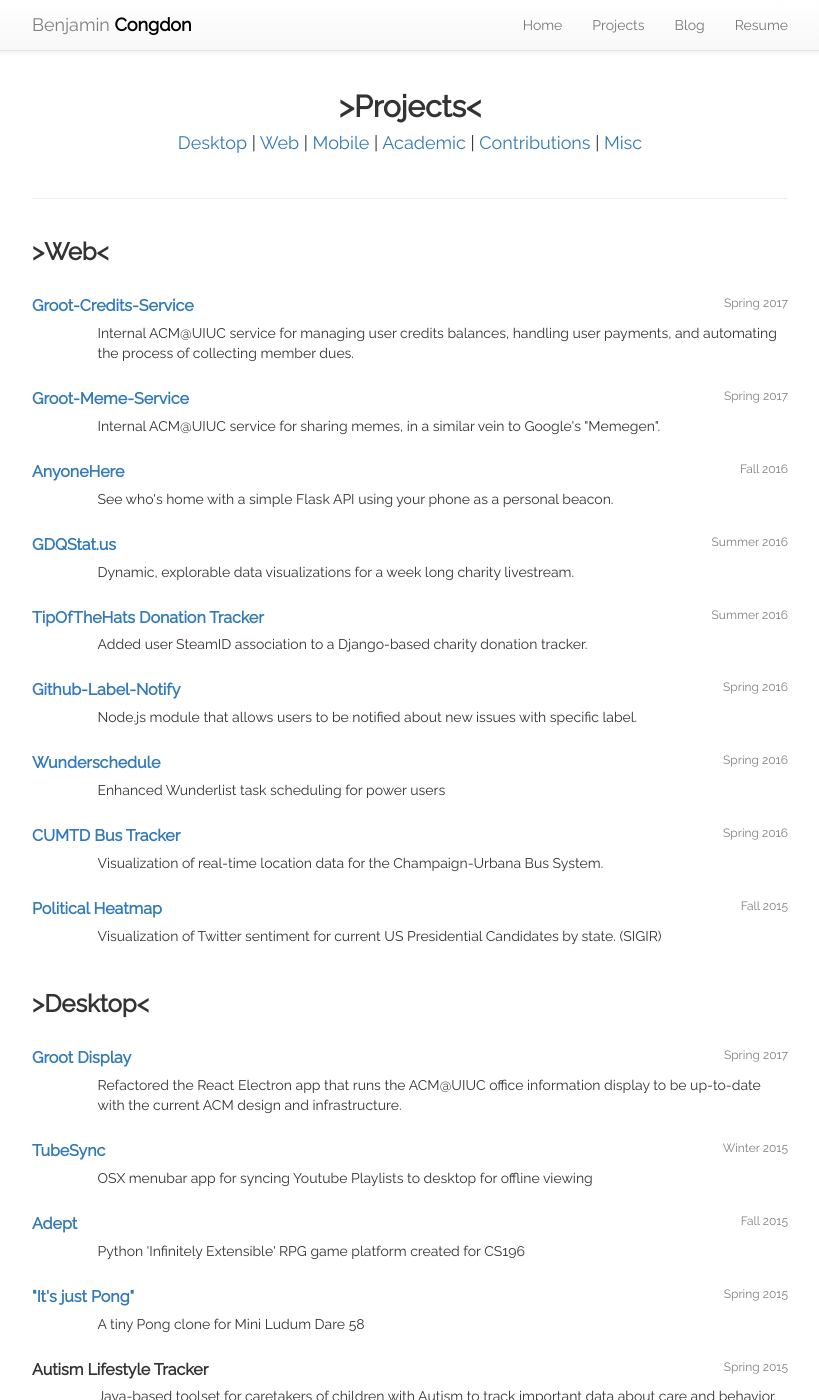
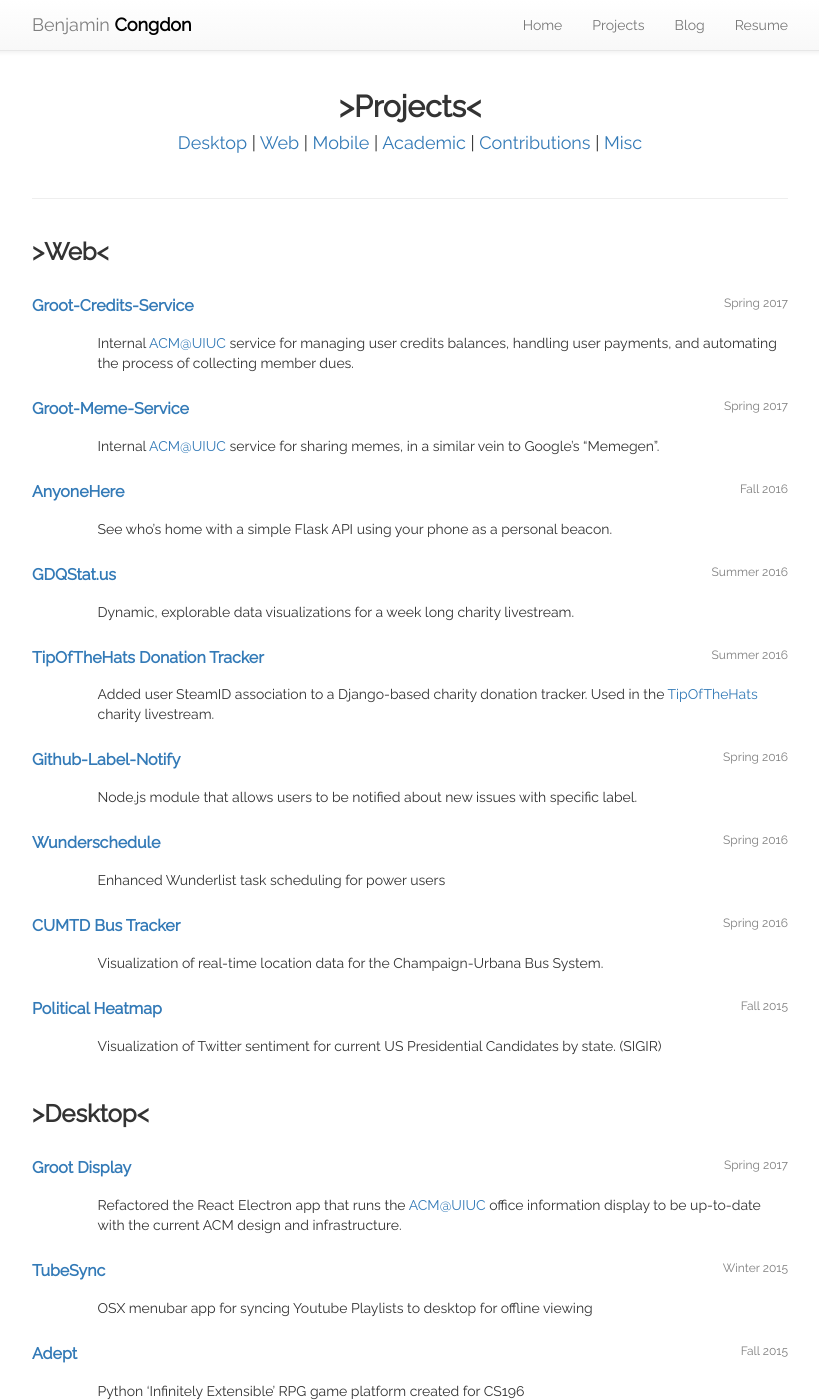
Before and after one commit to rhythmmec/bcongdon.github.io, a Jekyll site: the page built from projects.html, in a window 1280 px wide and 1400 px high. Shown: the whole window, without its empty margins (230-1049 px from the left). Built offline with Jekyll 4.4.1, drawn with Linux system fonts in a browser that asks for light colours; nearby versions of some CDN libraries; some of the changed text lies outside the part shown.

Commit message:
Minor 2017 updates

```diff
--- a/_config.yml
+++ b/_config.yml
@@ -1,7 +1,7 @@
 # Site settings
 title: Benjamin Congdon's Personal Website
 name: Benjamin Congdon
-email: bcongdo2@illinois.edu
+email: me@bcon.gdn
 description: >
   The personal site of Benjamin Congdon.
 baseurl: ""
--- a/index.html
+++ b/index.html
@@ -15,17 +15,16 @@
       <div class="title">
         <h1><span class="benjamin">Benjamin</span> <span class="congdon">Congdon</span></h1>
       </div>
-      <p class="muted">I'm a second year Computer Science student at <a href="https://cs.illinois.edu/">UIUC</a>.</p>
+      <p class="muted">I'm a third year Computer Science student at <a href="https://cs.illinois.edu/">UIUC</a>.</p>
 
       <!-- Social Media Buttons -->
       <div class="btn-group social-media-buttons">
         <a href="mailto:{{ site.email }}"><button class="btn btn-sm btn-default"  type="button">Email <i class="fa fa-envelope-o"></i></button></a>
-        <a href="https://github.com/{{ site.github_username }}/Resume/raw/master/BenjaminCongdonResume.pdf"><button class="btn btn-sm btn-default" type="button">Resume <i class="fa fa-file-text-o"></i></button></a>
         <a href="https://github.com/{{ site.github_username }}"><button class="btn btn-sm btn-default" type="button">Github <i class="fa fa-github"></i></button></a>
+        <a href="https://twitter.com/{{ site.twitter_username }}"><button class="btn btn-sm btn-default" type="button">Twitter <i class="fa fa-twitter-square"></i></button></a>
       </div><br>
       <div class="btn-group social-media-buttons">
         <a href="https://www.linkedin.com/in/benjamin-congdon-169613104" data-proofer-ignore><button class="btn btn-sm btn-default"  type="button"><i class="fa fa-linkedin-square"></i></button></a>
-        <a href="https://twitter.com/{{ site.twitter_username }}"><button class="btn btn-sm btn-default"  type="button"><i class="fa fa-twitter-square"></i></button></a>
         <a href="https://500px.com/{{ site.500px_username }}"><button class="btn btn-sm btn-default" type="button"><i class="fa fa-500px"></i></button></a>
         <a href="https://www.quora.com/profile/{{ site.quora_username }}"><button class="btn btn-sm btn-default" type="button"><span class="fa"><strong>Q</strong></span></button></a>
       </div>
--- a/projects.html
+++ b/projects.html
@@ -21,7 +21,7 @@
 projects:
   # Desktop
   - name: Groot Display
-    desc: Refactored the React Electron app that runs the ACM@UIUC office information display to be up-to-date with the current ACM design and infrastructure.
+    desc: Refactored the React Electron app that runs the [ACM@UIUC](http://acm.illinois.edu/) office information display to be up-to-date with the current ACM design and infrastructure.
     tag: Desktop
     time: Spring 2017
     url: https://github.com/acm-uiuc/display
@@ -52,12 +52,12 @@
 
   # Web
   - name: Groot-Credits-Service
-    desc: Internal ACM@UIUC service for managing user credits balances, handling user payments, and automating the process of collecting member dues.
+    desc: Internal [ACM@UIUC](http://acm.illinois.edu/) service for managing user credits balances, handling user payments, and automating the process of collecting member dues.
     tag: Web
     time: Spring 2017
     url: https://github.com/acm-uiuc/groot-meme-service
   - name: Groot-Meme-Service
-    desc: Internal ACM@UIUC service for sharing memes, in a similar vein to Google's "Memegen".
+    desc: Internal [ACM@UIUC](http://acm.illinois.edu/) service for sharing memes, in a similar vein to Google's "Memegen".
     tag: Web
     time: Spring 2017
     url: https://github.com/acm-uiuc/groot-meme-service
@@ -72,7 +72,7 @@
     time: Summer 2016
     url: http://gdqstat.us
   - name: TipOfTheHats Donation Tracker
-    desc: Added user SteamID association to a Django-based charity donation tracker.
+    desc: Added user SteamID association to a Django-based charity donation tracker. Used in the [TipOfTheHats](https://tipofthehats.org/) charity livestream.
     tag: Web
     time: Summer 2016
     url: https://github.com/TipoftheHats/donation-tracker/commits/master?author=bcongdon
@@ -106,7 +106,7 @@
 
   # Academic
   - name: Research Assistant, National Center for Supercomputing Applications
-    desc: Member of the Illinois Data Science Initiative (iDSI). Research involving Hadoop Cluster Management, Spark, and Cloud Computing.
+    desc: Member of the [Illinois Data Science Initiative (iDSI)](http://idsi.illinois.edu/). Research involving Hadoop Cluster Management, Spark, and Cloud Computing.
     tag: Academic
     time: 2017-present
   - name: Course Assistant, CS199 - Applied Cloud Computing
@@ -135,7 +135,7 @@
     url: https://github.com/bcongdon/dashing-wunderlist-stats
     tag: Misc
   - name: python-Emojipedia
-    desc: Python wrapper for Emojipedia. Allows for search / data collection on emojis.
+    desc: Python wrapper for [Emojipedia](http://emojipedia.org/). Allows for search / data collection on emojis.
     tag: Misc
     time: Spring 2016
     url: https://github.com/bcongdon/python-emojipedia
@@ -185,7 +185,7 @@
       <div class='col-md-1'></div>
       <div class="col-md-11">
         <!-- <ul class="project-bullet"> -->
-          <p>{{p.desc }}</p>
+          <p>{{p.desc | markdownify }}</p>
         <!-- </ul> -->
       </div>
     </div>
```
